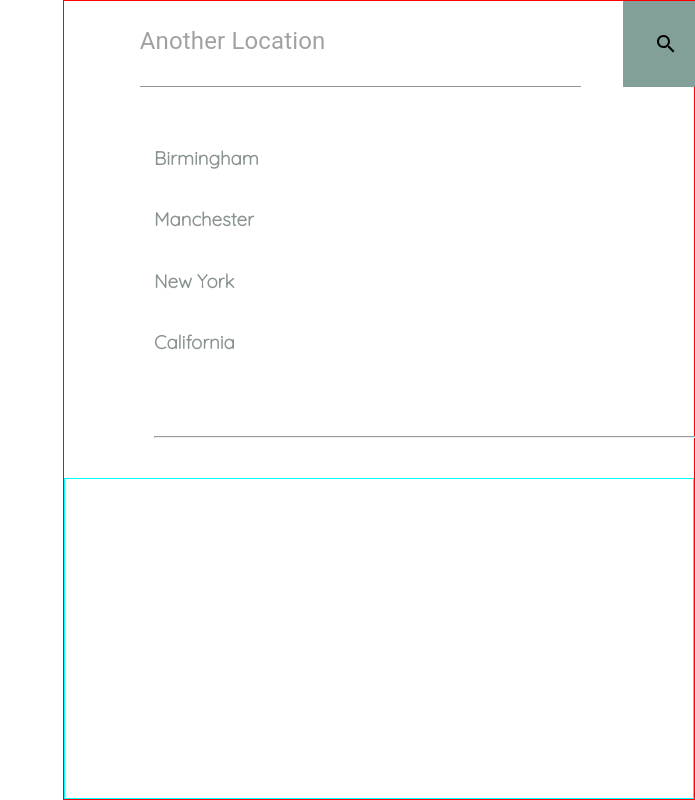
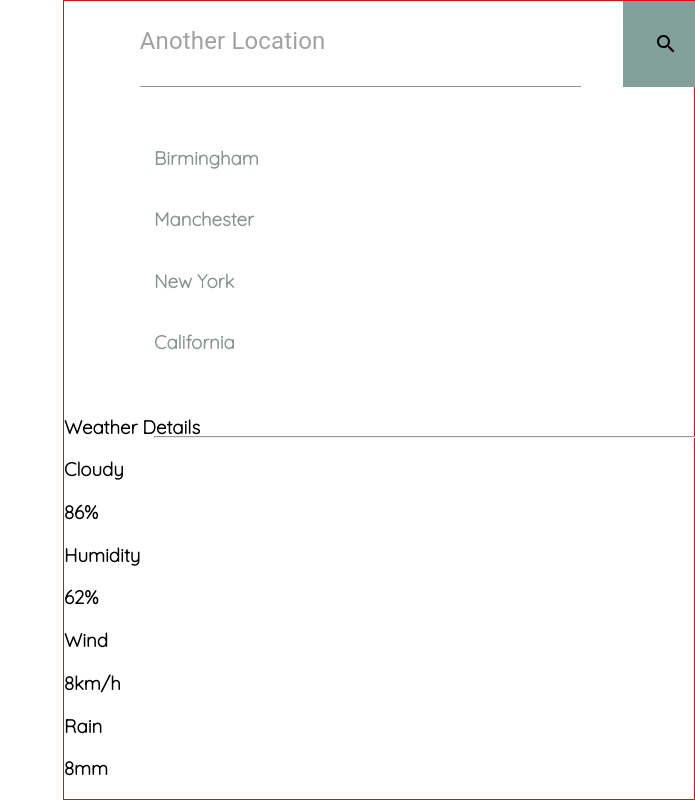
Before and after one commit to Bgstatic/ReactJS-WeatherApp, a React (Create React App) app: page / in a window 1280 px wide. Shown: the top 800 px of the page, without its empty margins (585-1280 px from the left). Built offline with nearby package versions, Linux system fonts and the light colour scheme.

Commit message:
Weather details added.

```diff
--- a/src/components/Navbar.js
+++ b/src/components/Navbar.js
@@ -19,8 +19,45 @@ function Navbar() {
           <hr />
         </div>
       </div>
-      <div className="navbar__details">
-        <div className="navbar__details__cloud"></div>
+      <div className="navbar__details__container">
+        <div className="navbar__details__title">
+          <div className="title">
+            <h3>Weather Details</h3>
+          </div>
+          <div className="arrange"></div>
+        </div>
+        <div className="navbar__details__cloudy">
+          <div className="cloudy">
+            <h3>Cloudy</h3>
+          </div>
+          <div className="cloudy__value">
+            <h3>86%</h3>
+          </div>
+        </div>
+        <div className="navbar__details__Humidity">
+          <div className="humidity">
+            <h3>Humidity</h3>
+          </div>
+          <div className="humidity__value">
+            <h3>62%</h3>
+          </div>
+        </div>
+        <div className="navbar__details__Wind">
+          <div className="wind">
+            <h3>Wind</h3>
+          </div>
+          <div className="wind__value">
+            <h3>8km/h</h3>
+          </div>
+        </div>
+        <div className="navbar__details__Rain">
+          <div className="rain">
+            <h3>Rain</h3>
+          </div>
+          <div className="rain__value">
+            <h3>8mm</h3>
+          </div>
+        </div>
       </div>
     </div>
   );
```
